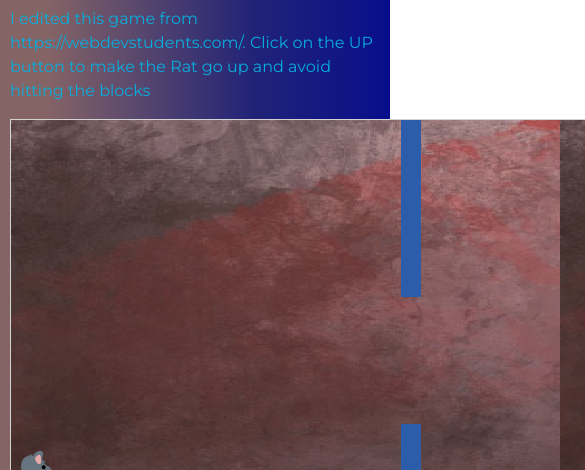
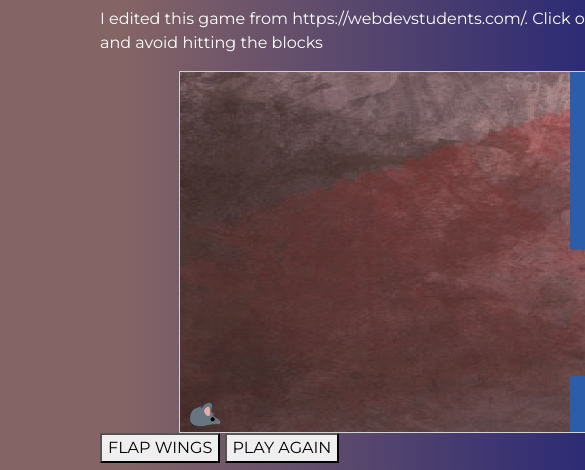
Before and after one commit to ratsune-miku/PROJECTNAME, a plain HTML site: page game/game.html in a window 390 px wide. Shown: the part 358-828 px from the top of the page, 585 px wide, since content can reach past the window. Drawn offline with nearby package versions, Linux system fonts and the light colour scheme; files that its build step writes are made by us from their sources; files whose address does not match are found by name.

Commit message:
Update style.css

```diff
--- a/style.css
+++ b/style.css
@@ -1,6 +1,6 @@
 @import url('https://fonts.googleapis.com/css2?family=Montserrat:ital,wght@0,100..900;1,100..900&display=swap');
 body{
-	color: #08addc;
+	color: #ffffff;
 	font-family: "Montserrat", sans-serif;
 	margin: 0;
 	border-top: 10px solid black;
@@ -136,6 +136,10 @@ main{
 	background: linear-gradient(90deg, rgba(133,100,101,1) 12%, rgba(33,35,119,1) 65%, rgba(7,14,139,1) 100%);
 	margin-top: 0;
 	margin-bottom: 0;
+	max-width: 1500px;
+	padding-left: 100px;
+	padding-right: 100px;
+	min-width:1000px;
 }
 
 /* Footer */
@@ -146,6 +150,19 @@ footer{
 	margin-bottom: 0px;
 	padding-bottom: 10px;
 	color: #e3e790;
+	padding-top: 10px;
+}
+.mobile{
+	display:none;
+}
+@media only screen and (max-width: 768px){
+	.desktop{
+		display:none;
+	}
+	.mobile{
+		display: block;
+		touch-action: manipulation;
+	}
 }
 
 /*CSS without a media query--applies to all sizes unless overridden*/
```
